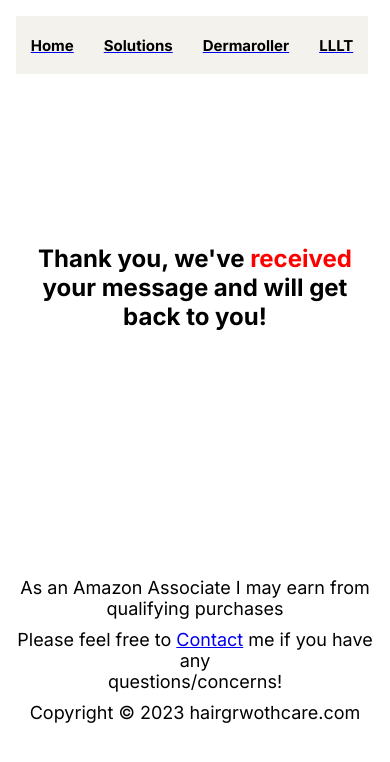
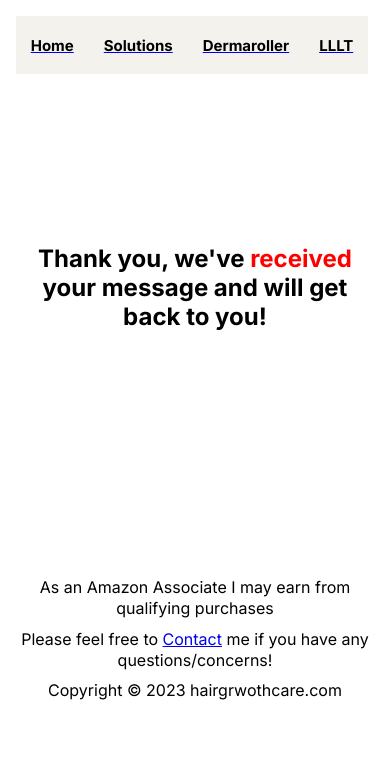
Before and after one commit to tsarg88/hairgrowthcare, a React (Create React App) app in the folder hairgrowthcare/: page /confirmation in a window 390 px wide. Shown: the top 762 px of the page. Built offline with nearby package versions, Linux system fonts and the light colour scheme; a web font is replaced by a local one.

Commit message:
testing style

```diff
--- a/hairgrowthcare/src/pages/Page.css
+++ b/hairgrowthcare/src/pages/Page.css
@@ -40,9 +40,17 @@ body {
 }
 
 p {
+  max-width: 100%;
   font-size: large;
   margin: 10px;
   text-align: center;
+}
+
+@media (max-width: 767px) {
+  p {
+    font-size: 16px;
+    line-height: 1.3;
+  }
 }
 
 section div {
--- a/hairgrowthcare/src/pages/Solutions.js
+++ b/hairgrowthcare/src/pages/Solutions.js
@@ -80,10 +80,8 @@ export const Solutions = () => {
             <a href="https://www.amazon.com/dp/B008BMOEGA" target="_blank">
               Kirkland Minoxidil 5% Extra Strength
             </a>
-            <div className="adPlace">
-              {/* <a href="https://www.amazon.com/gp/product/B008BMOEGA" target="_blank">
-          <img src={kirkland} alt="ad-image" />
-        </a> */}
+            {/* <div className="adPlace">
+
               <iframe
                 style={{ width: "500px", height: "500px" }}
                 marginwidth="0"
@@ -92,7 +90,7 @@ export const Solutions = () => {
                 frameborder="0"
                 src="//ws-na.amazon-adsystem.com/widgets/q?ServiceVersion=20070822&OneJS=1&Operation=GetAdHtml&MarketPlace=US&source=ac&ref=qf_sp_asin_til&ad_type=product_link&tracking_id=hatro-20&marketplace=amazon&region=US&placement=B008BMOEGA&asins=B008BMOEGA&linkId=2747db84071ed549b5d81ff7076af287&show_border=true&link_opens_in_new_window=true&price_color=333333&title_color=0066c0&bg_color=ffffff"
               ></iframe>
-            </div>
+            </div> */}
           </p>
           <p>
             I heard about Finasteride as a hair loss treatment relatively
@@ -151,7 +149,7 @@ export const Solutions = () => {
             </a>
              as an alternative to -- <strong>Finasteride</strong> -- that have
             side effects, most notably -- sexual!
-            <div className="adPlace">
+            {/* <div className="adPlace">
               <iframe
                 style={{ width: "500px", height: "500px" }}
                 marginwidth="0"
@@ -160,7 +158,7 @@ export const Solutions = () => {
                 frameborder="0"
                 src="//ws-na.amazon-adsystem.com/widgets/q?ServiceVersion=20070822&OneJS=1&Operation=GetAdHtml&MarketPlace=US&source=ac&ref=qf_sp_asin_til&ad_type=product_link&tracking_id=hatro-20&marketplace=amazon&region=US&placement=B07CRNLRPQ&asins=B07CRNLRPQ&linkId=2747db84071ed549b5d81ff7076af287&show_border=true&link_opens_in_new_window=true&price_color=333333&title_color=0066c0&bg_color=ffffff"
               ></iframe>
-            </div>
+            </div> */}
           </p>
           <p>
             The next remaining recommendations in this
```
